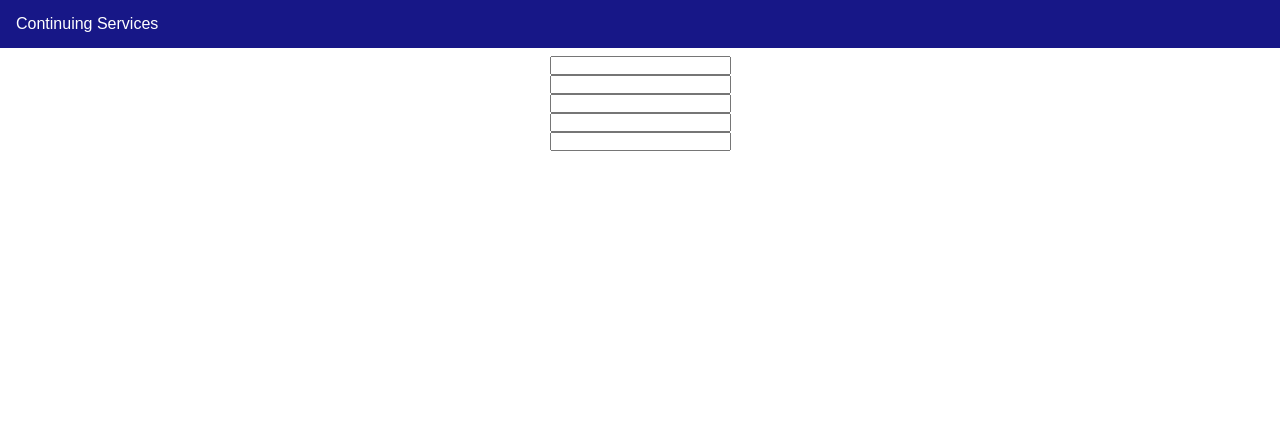
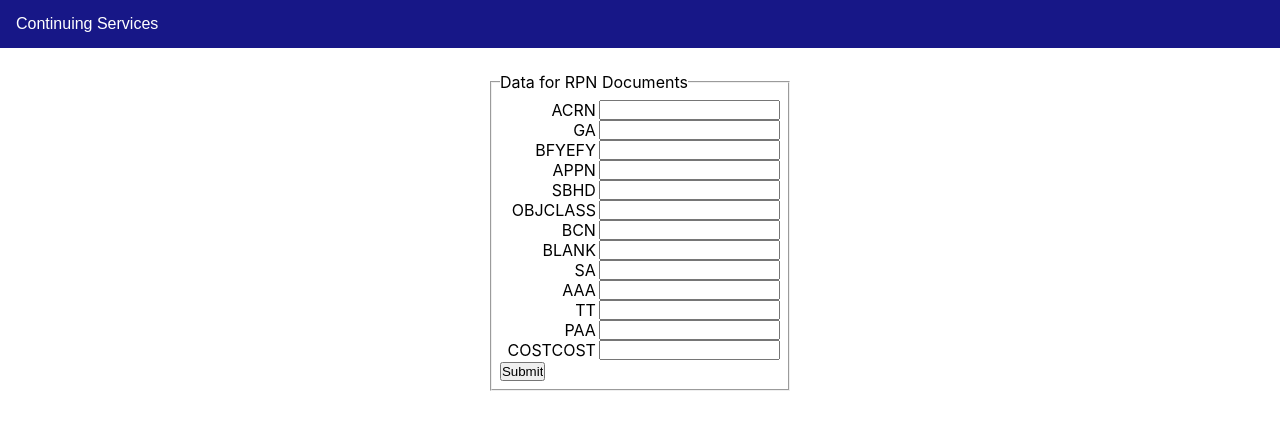
Before and after one commit to TravisAlanH/Navy-Page, a React (Create React App) app: page /RPN_edit in a window 1280 px wide. Shown: the top 430 px of the page. Built offline with nearby package versions, Linux system fonts and the light colour scheme.

Commit message:
RPN Data for Document Creation
Local Storage to Hold data

```diff
--- a/src/Components/IRP/RNPDataEdit.js
+++ b/src/Components/IRP/RNPDataEdit.js
@@ -1,14 +1,140 @@
 import React from "react";
+import { useNavigate } from "react-router-dom";
 
 export default function RNPDataEdit() {
+  let data;
+  if (localStorage.getItem("NPNData") === null) {
+    data = {
+      ACRN: "",
+      GA: "",
+      BFYEFY: "",
+      APPN: "",
+      SBHD: "",
+      OBJCLASS: "",
+      BCN: "",
+      BLANK: "",
+      SA: "",
+      AAA: "",
+      TT: "",
+      PAA: "",
+      COSTCOST: "",
+    };
+  } else {
+    data = JSON.parse(localStorage.getItem("NPNData"));
+  }
+
+  const navigate = useNavigate();
+
+  function handleSubmit(e) {
+    e.preventDefault();
+
+    data.ACRN = e.target.elements.ACRN.value;
+    data.GA = e.target.elements.GA.value;
+    data.BFYEFY = e.target.elements.BFYEFY.value;
+    data.APPN = e.target.elements.APPN.value;
+    data.SBHD = e.target.elements.SBHD.value;
+    data.OBJCLASS = e.target.elements.OBJCLASS.value;
+    data.BCN = e.target.elements.BCN.value;
+    data.BLANK = e.target.elements.BLANK.value;
+    data.SA = e.target.elements.SA.value;
+    data.AAA = e.target.elements.AAA.value;
+    data.TT = e.target.elements.TT.value;
+    data.PAA = e.target.elements.PAA.value;
+    data.COSTCOST = e.target.elements.COSTCOST.value;
+
+    let testData = data;
+    localStorage.setItem("NPNData", JSON.stringify(testData));
+
+    navigate(0);
+  }
+
   return (
     <div>
-      <form className="FlexColCenterCenter">
-        <input type={"text"} />
-        <input type={"text"} />
-        <input type={"text"} />
-        <input type={"text"} />
-        <input type={"text"} />
+      <form className="FlexColCenterCenter" onSubmit={handleSubmit}>
+        <fieldset className="IPRFieldSet">
+          <legend>Data for RPN Documents</legend>
+
+          <div className="Grid22RPNData">
+            <label className="RNPDataLabel">
+              <span>ACRN</span>
+            </label>
+            <input name="ACRN" type="text" placeholder={data.ACRN} />
+          </div>
+          <div className="Grid22RPNData">
+            <label className="RNPDataLabel">
+              <span>GA</span>
+            </label>
+            <input name="GA" type="text" placeholder={data.GA} />
+          </div>
+          <div className="Grid22RPNData">
+            <label className="RNPDataLabel">
+              <span>BFYEFY</span>
+            </label>
+            <input name="BFYEFY" type="text" placeholder={data.BFYEFY} />
+          </div>
+          <div className="Grid22RPNData">
+            <label className="RNPDataLabel">
+              <span>APPN</span>
+            </label>
+            <input name="APPN" type="text" placeholder={data.APPN} />
+          </div>
+          <div className="Grid22RPNData">
+            <label className="RNPDataLabel">
+              <span>SBHD</span>
+            </label>
+            <input name="SBHD" type="text" placeholder={data.SBHD} />
+          </div>
+          <div className="Grid22RPNData">
+            <label className="RNPDataLabel">
+              <span>OBJCLASS</span>
+            </label>
+            <input name="OBJCLASS" type="text" placeholder={data.OBJCLASS} />
+          </div>
+          <div className="Grid22RPNData">
+            <label className="RNPDataLabel">
+              <span>BCN</span>
+            </label>
+            <input name="BCN" type="text" placeholder={data.BCN} />
+          </div>
+          <div className="Grid22RPNData">
+            <label className="RNPDataLabel">
+              <span>BLANK</span>
+            </label>
+            <input name="BLANK" type="text" placeholder={data.BLANK} />
+          </div>
+          <div className="Grid22RPNData">
+            <label className="RNPDataLabel">
+              <span>SA</span>
+            </label>
+            <input name="SA" type="text" placeholder={data.SA} />
+          </div>
+          <div className="Grid22RPNData">
+            <label className="RNPDataLabel">
+              <span>AAA</span>
+            </label>
+            <input name="AAA" type="text" placeholder={data.AAA} />
+          </div>
+          <div className="Grid22RPNData">
+            <label className="RNPDataLabel">
+              <span>TT</span>
+            </label>
+            <input name="TT" type="text" placeholder={data.TT} />
+          </div>
+          <div className="Grid22RPNData">
+            <label className="RNPDataLabel">
+              <span>PAA</span>
+            </label>
+            <input name="PAA" type="text" placeholder={data.PAA} />
+          </div>
+          <div className="Grid22RPNData">
+            <label className="RNPDataLabel">
+              <span>COSTCOST</span>
+            </label>
+            <input name="COSTCOST" type="text" placeholder={data.COSTCOST} />
+          </div>
+
+          <input type="submit" value="Submit" name="submit" />
+        </fieldset>
       </form>
     </div>
   );
--- a/src/Components/IRP/RPN.js
+++ b/src/Components/IRP/RPN.js
@@ -26,6 +26,26 @@ export default function RPN({
   HAZ,
   AUL,
 }) {
+  let data;
+  if (localStorage.getItem("NPNData") === null) {
+    data = {
+      ACRN: "",
+      GA: "",
+      BFYEFY: "",
+      APPN: "",
+      SBHD: "",
+      OBJCLASS: "",
+      BCN: "",
+      BLANK: "",
+      SA: "",
+      AAA: "",
+      TT: "",
+      PAA: "",
+      COSTCOST: "",
+    };
+  } else {
+    data = JSON.parse(localStorage.getItem("NPNData"));
+  }
   return (
     <div className="IPRPrintArea">
       <div className="GridLayoutRPN">
@@ -62,20 +82,46 @@ export default function RPN({
         <div className="B1 BorderAll AlignCenterCenter">PAA</div>
         <div className="B1 BorderAll AlignCenterCenter">COST CODE</div>
         <div className="B1 BorderAll AlignCenterCenter">AMOUNT</div>
-        <div className="B1 BorderAll GrayLight"></div>
-        <div className="B1 BorderAll GrayLight"></div>
-        <div className="B1 BorderAll GrayLight"></div>
-        <div className="B1 BorderAll GrayLight"></div>
-        <div className="B1 BorderAll GrayLight"></div>
-        <div className="B1 BorderAll GrayLight"></div>
-        <div className="B1 BorderAll GrayLight"></div>
-        <div className="B1 BorderAll GrayLight"></div>
-        <div className="B1 BorderAll GrayLight"></div>
-        <div className="B1 BorderAll GrayLight"></div>
-        <div className="B1 BorderAll GrayLight"></div>
-        <div className="B1 BorderAll GrayLight"></div>
-        <div className="B1 BorderAll GrayLight"></div>
-        <div className="B1 BorderAll GrayLight"></div>
+        <div className="B1 BorderAll AlignCenterCenter GrayLight">
+          {data.ACRN}
+        </div>
+        <div className="B1 BorderAll AlignCenterCenter GrayLight">
+          {data.GA}
+        </div>
+        <div className="B1 BorderAll AlignCenterCenter GrayLight">
+          {data.BFYEFY}
+        </div>
+        <div className="B1 BorderAll AlignCenterCenter GrayLight">
+          {data.APPN}
+        </div>
+        <div className="B1 BorderAll AlignCenterCenter GrayLight">
+          {data.SBHD}
+        </div>
+        <div className="B1 BorderAll AlignCenterCenter GrayLight">
+          {data.OBJCLASS}
+        </div>
+        <div className="B1 BorderAll AlignCenterCenter GrayLight">
+          {data.BCN}
+        </div>
+        <div className="B1 BorderAll AlignCenterCenter GrayLight">
+          {data.BLANK}
+        </div>
+        <div className="B1 BorderAll AlignCenterCenter GrayLight">
+          {data.SA}
+        </div>
+        <div className="B1 BorderAll AlignCenterCenter GrayLight">
+          {data.AAA}
+        </div>
+        <div className="B1 BorderAll AlignCenterCenter GrayLight">
+          {data.TT}
+        </div>
+        <div className="B1 BorderAll AlignCenterCenter GrayLight">
+          {data.PAA}
+        </div>
+        <div className="B1 BorderAll AlignCenterCenter GrayLight">
+          {data.COSTCOST}
+        </div>
+        <div className="B1 BorderAll AlignCenterCenter GrayLight"></div>
         <div className="B13 BorderAll AlignEndBottom GrayLight">
           Prior Funding Document Grand Total
         </div>
--- a/src/Styles/Nav.css
+++ b/src/Styles/Nav.css
@@ -179,6 +179,12 @@
     justify-content: flex-start;
     align-items: center;
 }
+.FlexColEndCenter {
+    display: flex;
+    flex-direction: column;
+    justify-content: flex-end;
+    align-items: center;
+}
 
 .FlexColStartStart {
     display: flex;
--- a/src/Styles/RPN.css
+++ b/src/Styles/RPN.css
@@ -95,6 +95,7 @@
     word-wrap: break-word;
     overflow: hidden;
     padding-left: .2rem;
+    padding-right: .2rem;
 }
 
 .AlignEndBottom {
@@ -111,3 +112,13 @@
 .AlignBottom {
     align-items: flex-end;
 }
+
+.RNPDataLabel {
+    text-align: right;
+}
+
+.Grid22RPNData {
+    display: grid;
+    grid-template-columns: 6rem max-content;
+    gap: .2rem;
+}
```
